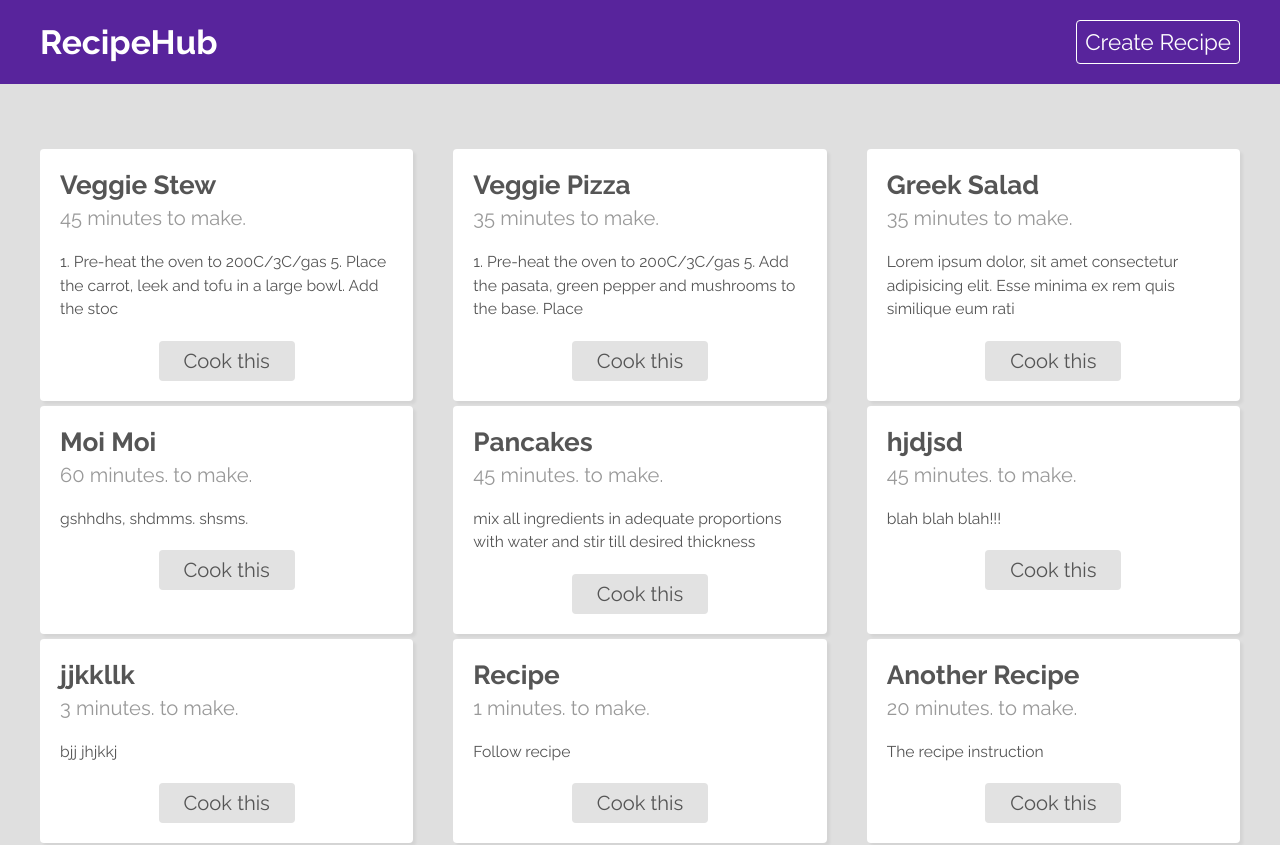
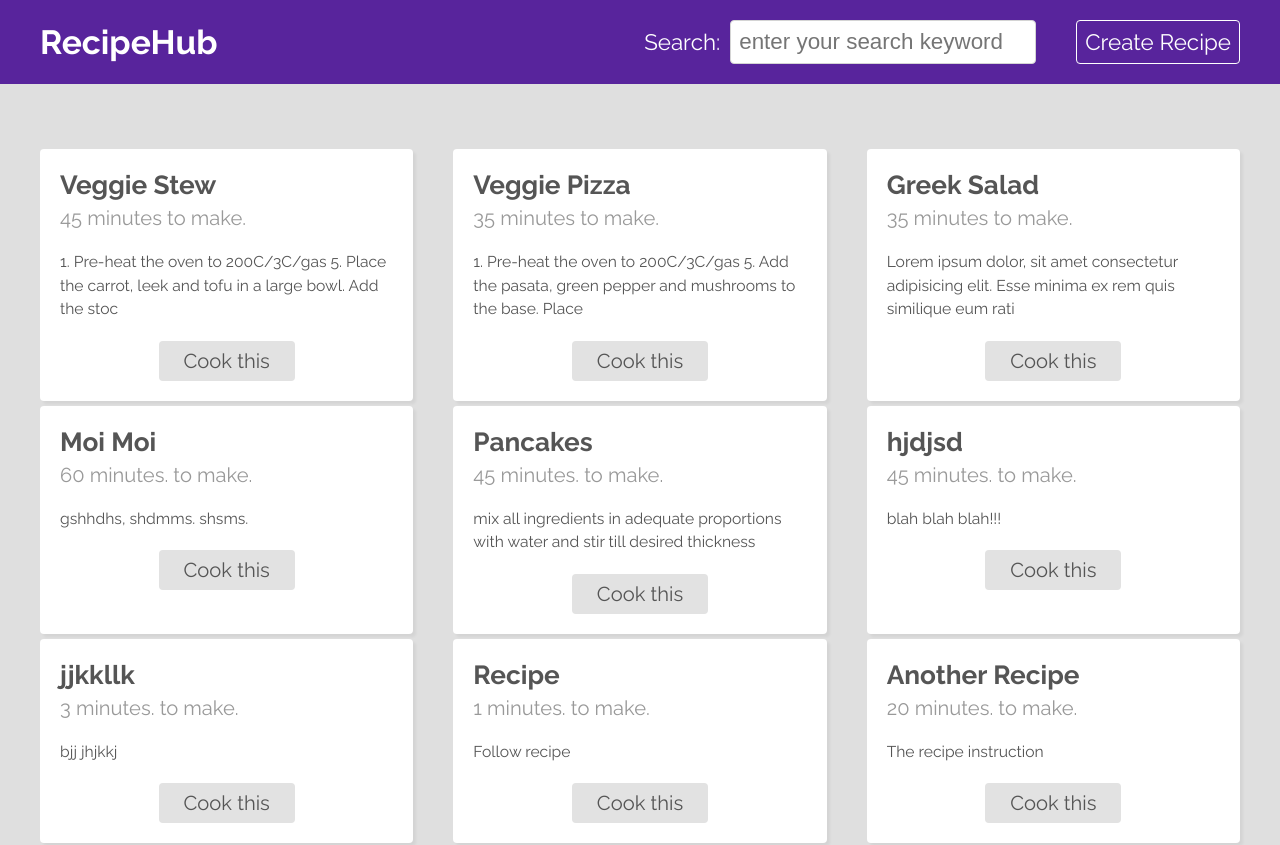
Before and after one commit to kennie-larkson/recipehub, a React (Create React App) app: page / in a window 1280 px wide. Shown: the top 845 px of the page. Built offline with nearby package versions, Linux system fonts and the light colour scheme; data requests are answered from the project's data file.

Commit message:
searchbar component was created

```diff
--- a/src/components/Navbar.tsx
+++ b/src/components/Navbar.tsx
@@ -1,14 +1,21 @@
 import React from "react";
 import "./navbar.css";
 import { Link } from "react-router-dom";
+import useFetch, { IRecipe } from "../hooks/useFetch";
+import Searchbar from "./Searchbar";
 
 export default function Navbar() {
+  // const { recipes, error, isPending } = useFetch(
+  //   "http://localhost:3000/recipes"
+  // );
   return (
     <div className="navbar">
       <nav>
         <Link to="/" className="brand">
           <h1>RecipeHub</h1>
         </Link>
+        {/* {recipes && <Searchbar recipes={recipes as IRecipe[]} />} */}
+        <Searchbar />
 
         <Link to="/create">Create Recipe</Link>
       </nav>
--- a/src/components/RecipeList.tsx
+++ b/src/components/RecipeList.tsx
@@ -1,6 +1,7 @@
 import React from "react";
 import { Link } from "react-router-dom";
 import { IRecipe } from "../hooks/useFetch";
+
 import "./recipelist.css";
 
 type RecipeListType = {
--- /dev/null
+++ b/src/components/Searchbar.tsx
@@ -0,0 +1,39 @@
+import React, { useState } from "react";
+
+import "./searchbar.css";
+import { IRecipe } from "../hooks/useFetch";
+import { useHistory } from "react-router-dom";
+
+type RecipeListType = {
+  recipes: IRecipe[];
+};
+
+export default function Searchbar() {
+  const [term, setTerm] = useState("");
+  const history = useHistory();
+
+  const handleSubmit = (e: React.FormEvent) => {
+    e.preventDefault();
+    console.log(term);
+    history.push(`/search?q=${term}`);
+  };
+
+  return (
+    <div className="searchbar">
+      <form onSubmit={handleSubmit}>
+        <label htmlFor="search">Search:</label>
+        <input
+          type="text"
+          id="search"
+          value={term}
+          onChange={(e) => {
+            setTerm(e.target.value);
+          }}
+          maxLength={30}
+          placeholder="enter your search keyword"
+          required
+        />
+      </form>
+    </div>
+  );
+}
--- /dev/null
+++ b/src/components/searchbar.css
@@ -0,0 +1,8 @@
+.searchbar form {
+  display: flex;
+  align-items: center;
+}
+
+.searchbar input {
+  margin-left: 10px;
+}
--- /dev/null
+++ b/src/contexts/filterContext.tsx
@@ -0,0 +1,5 @@
+import React, { useContext } from "react";
+
+const filterContext = React.createContext("");
+
+const FilterContextProvider = () => {};
--- a/src/pages/home/Home.tsx
+++ b/src/pages/home/Home.tsx
@@ -11,6 +11,7 @@ export default function Home() {
 
   return (
     <div className="home">
+      {/* {recipes && <Searchbar recipes={recipes as IRecipe[]} />} */}
       {error && <p className="error">{error.message}</p>}
       {isPending && <p className="">Loading...</p>}
       {recipes && <RecipeList recipes={recipes as IRecipe[]} />}
```
Also changed, not shown: src/hooks/useFilter.tsx (added, +20 -0 lines).
